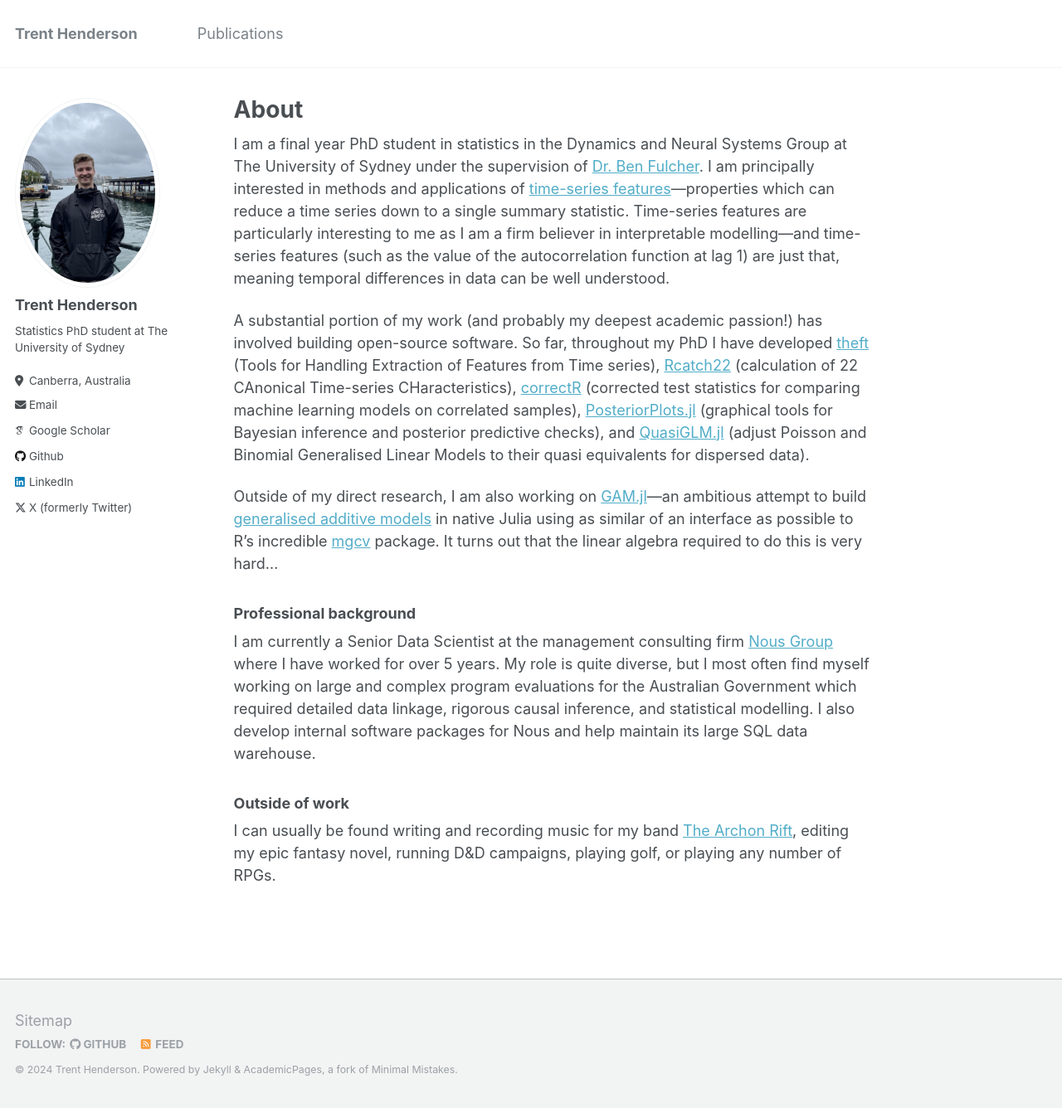
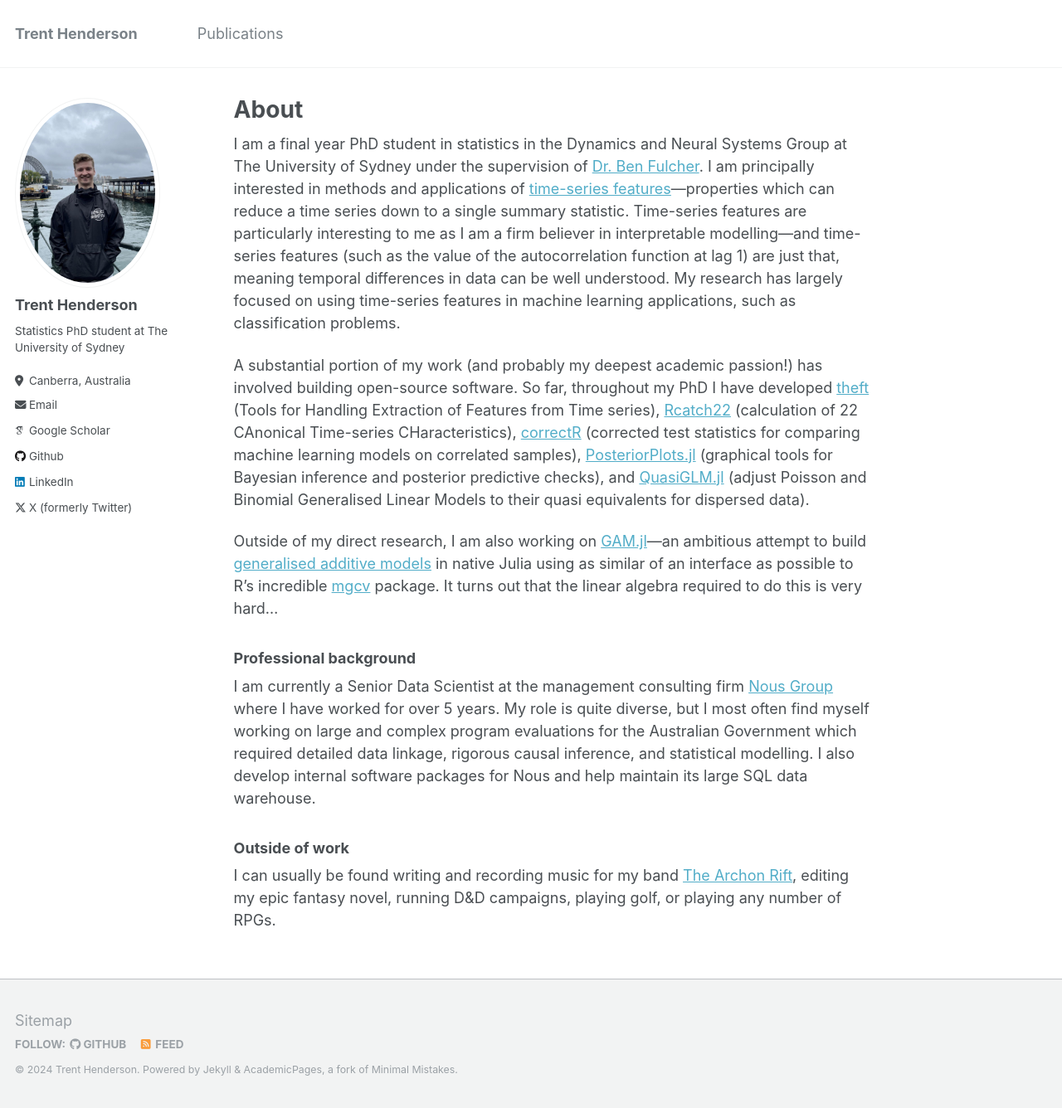
Before and after one commit to hendersontrent/hendersontrent.github.io, a Jekyll site: the page built from _pages/about.md, in a window 1280 px wide and 1336 px high. Shown: the whole window at 83% size. Built offline with Jekyll 4.4.1, drawn with Linux system fonts in a browser that asks for light colours; some web fonts are replaced.

Commit message:
Update about.md

```diff
--- a/_pages/about.md
+++ b/_pages/about.md
@@ -8,7 +8,7 @@ redirect_from:
   - /about.html
 ---
 
-I am a final year PhD student in statistics in the Dynamics and Neural Systems Group at The University of Sydney under the supervision of [Dr. Ben Fulcher](http://www.benfulcher.com/). I am principally interested in methods and applications of [time-series features](https://arxiv.org/abs/1709.08055)---properties which can reduce a time series down to a single summary statistic. Time-series features are particularly interesting to me as I am a firm believer in interpretable modelling---and time-series features (such as the value of the autocorrelation function at lag 1) are just that, meaning temporal differences in data can be well understood.
+I am a final year PhD student in statistics in the Dynamics and Neural Systems Group at The University of Sydney under the supervision of [Dr. Ben Fulcher](http://www.benfulcher.com/). I am principally interested in methods and applications of [time-series features](https://arxiv.org/abs/1709.08055)---properties which can reduce a time series down to a single summary statistic. Time-series features are particularly interesting to me as I am a firm believer in interpretable modelling---and time-series features (such as the value of the autocorrelation function at lag 1) are just that, meaning temporal differences in data can be well understood. My research has largely focused on using time-series features in machine learning applications, such as classification problems.
 
 A substantial portion of my work (and probably my deepest academic passion!) has involved building open-source software. So far, throughout my PhD I have developed [theft](https://hendersontrent.github.io/theft/) (Tools for Handling Extraction of Features from Time series), [Rcatch22](https://github.com/hendersontrent/Rcatch22) (calculation of 22 CAnonical Time-series CHaracteristics), [correctR](https://hendersontrent.github.io/correctR/) (corrected test statistics for comparing machine learning models on correlated samples), [PosteriorPlots.jl](https://github.com/hendersontrent/PosteriorPlots.jl) (graphical tools for Bayesian inference and posterior predictive checks), and [QuasiGLM.jl](https://github.com/hendersontrent/QuasiGLM.jl) (adjust Poisson and Binomial Generalised Linear Models to their quasi equivalents for dispersed data).
 
```
